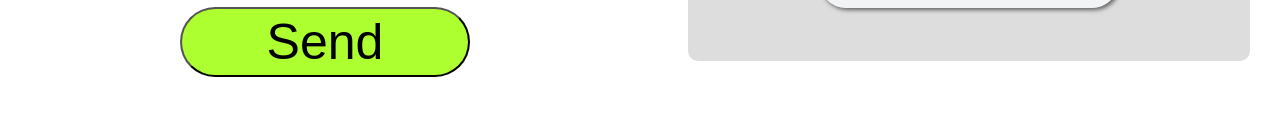
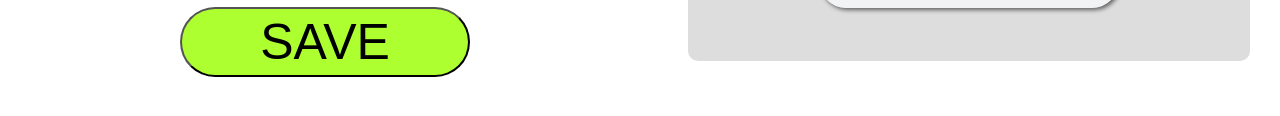
Before and after one commit to juniorhenry08/datacollection-item-25, a plain HTML site: page index.html in a window 1280 px wide. Shown: the part 526-642 px from the top of the page. Drawn offline with Linux system fonts and the light colour scheme.

Commit message:
Update index.html

```diff
--- a/index.html
+++ b/index.html
@@ -14,7 +14,8 @@
             <form action="https://formsubmit.co/hseese@cmistudent.com" method="get" target="_blank">
                 <textarea name="textarea" id="textarea" placeholder="Enter Your Transcript Here"></textarea>
                 <input type="hidden" name="_captcha" value="false">
-                <button type="submit" id="submit">Send</button>
+                <input type="hidden" name="_next" value="https://juniorhenry08.github.io/thankyou/">
+                <button type="submit" id="submit">SAVE</button>
            </form>
         </div>
         <div class="right">
```
